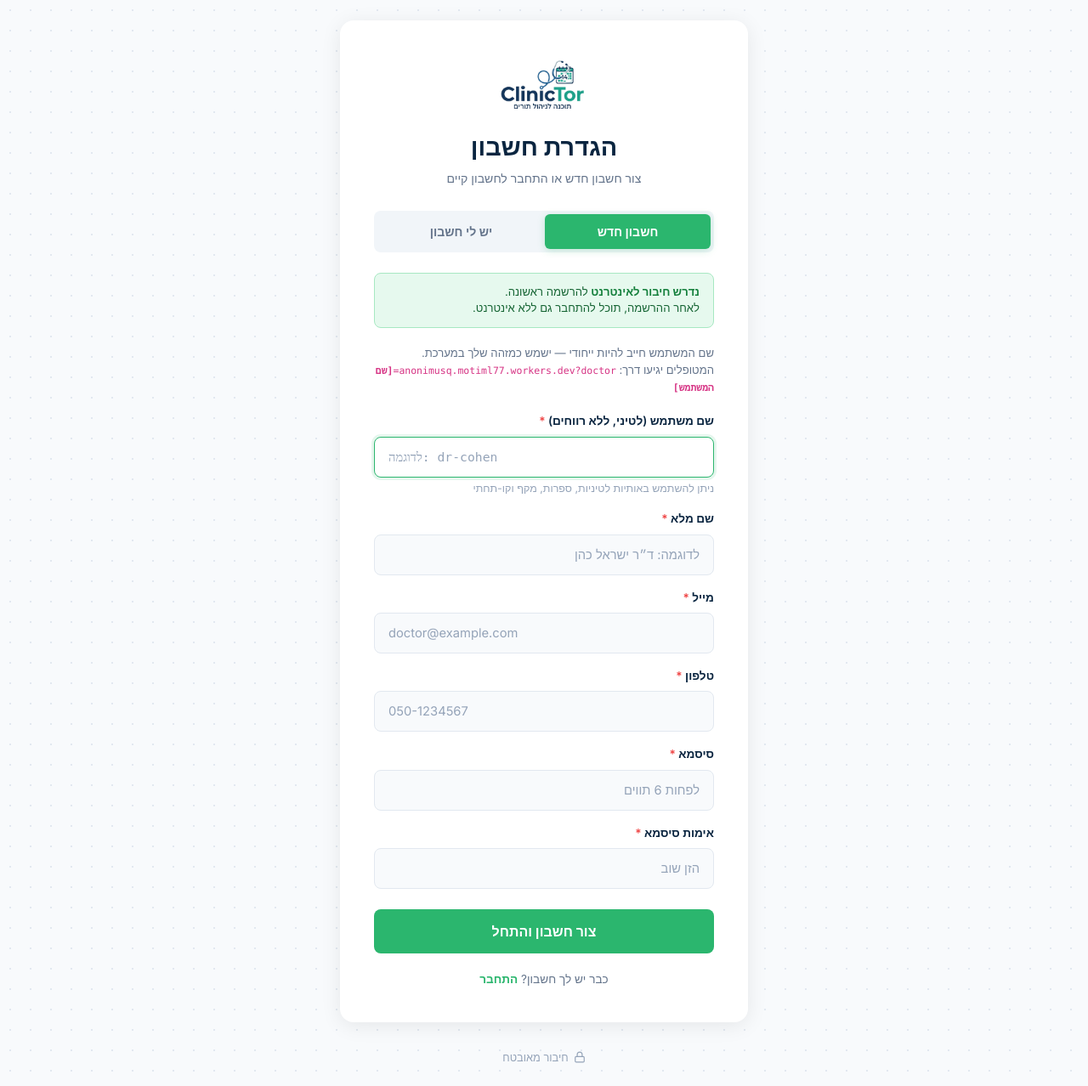
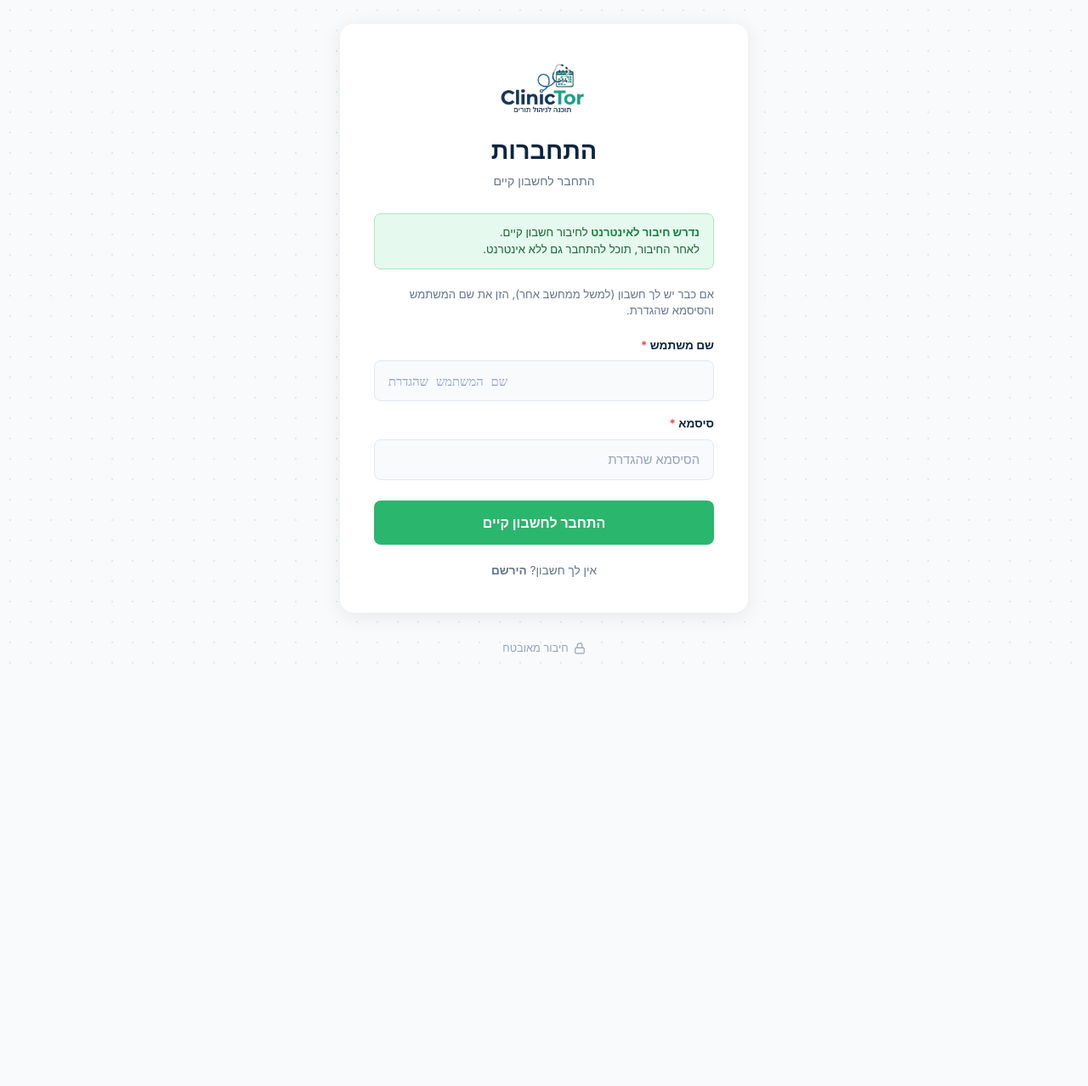
Before and after one commit to motiml77/AnonimusQ, a Flask app: page /setup in a window 1280 px wide. Shown: the whole page at 85% size. After the commit the page ends 781 px from the top, so only its background shows below. Run offline with Flask 3, Linux system fonts and the light colour scheme; some libraries are stand-ins or nearby versions.

Commit message:
v2.4.0: Setup page split, remove remember-me, rename exe to ClinicTor
- Setup page: default to login view, register via link (no tab toggle)
- Login page: removed "remember me" and localStorage credential saving
- All forms: autocomplete="off" to prevent browser autofill
- Installer exe renamed from AnonimousQ to ClinicTor

Co-Authored-By: Claude Opus 4.6 <noreply@anthropic.com>

```diff
--- a/doctor-app/templates/setup.html
+++ b/doctor-app/templates/setup.html
@@ -54,27 +54,6 @@
     color: #64748b;
     margin-bottom: 28px;
     text-align: center;
-  }
-  /* Tab pills */
-  .setup-card .nav-pills {
-    background: #f1f5f9;
-    border-radius: 8px;
-    padding: 4px;
-    margin-bottom: 24px;
-  }
-  .setup-card .nav-pills .nav-link {
-    color: #64748b;
-    font-weight: 600;
-    font-size: 0.88rem;
-    border-radius: 6px;
-    padding: 10px 16px;
-    font-family: 'Inter', 'Segoe UI', sans-serif;
-    border: none;
-  }
-  .setup-card .nav-pills .nav-link.active {
-    background: #2bb66e;
-    color: #fff;
-    box-shadow: 0 2px 8px rgba(43, 182, 110, 0.25);
   }
   /* Form inputs */
   .setup-label {
@@ -178,6 +157,7 @@
     color: #2bb66e;
     font-weight: 600;
     text-decoration: none;
+    cursor: pointer;
   }
   .setup-footer-link a:hover { text-decoration: underline; }
   .secure-footer {
@@ -206,9 +186,6 @@
       <img src="{{ url_for('static', filename='img/clinicTor-transparent.png') }}" alt="ClinicTor" />
     </div>
 
-    <h1>הגדרת חשבון</h1>
-    <p class="setup-subtitle">צור חשבון חדש או התחבר לחשבון קיים</p>
-
     {% with messages = get_flashed_messages(with_categories=true) %}
     {% if messages %}
       {% for category, message in messages %}
@@ -219,21 +196,49 @@
     {% endif %}
     {% endwith %}
 
-    <!-- Tab toggle -->
-    <ul class="nav nav-pills nav-fill" role="tablist">
-      <li class="nav-item" role="presentation">
-        <button class="nav-link active" data-bs-toggle="pill" data-bs-target="#newAccount"
-                type="button" role="tab">חשבון חדש</button>
-      </li>
-      <li class="nav-item" role="presentation">
-        <button class="nav-link" data-bs-toggle="pill" data-bs-target="#existingAccount"
-                type="button" role="tab">יש לי חשבון</button>
-      </li>
-    </ul>
+    <!-- ====== Login View (default) ====== -->
+    <div id="loginView">
+      <h1>התחברות</h1>
+      <p class="setup-subtitle">התחבר לחשבון קיים</p>
 
-    <div class="tab-content">
-      <!-- ====== New Account Tab ====== -->
-      <div class="tab-pane fade show active" id="newAccount" role="tabpanel">
+      <div class="setup-info">
+        <strong>נדרש חיבור לאינטרנט</strong> לחיבור חשבון קיים.<br>
+        לאחר החיבור, תוכל להתחבר גם ללא אינטרנט.
+      </div>
+      <p style="font-size:0.82rem;color:#64748b;margin-bottom:20px;text-align:right;">
+        אם כבר יש לך חשבון (למשל ממחשב אחר), הזן את שם המשתמש והסיסמא שהגדרת.
+      </p>
+      <form method="post" autocomplete="off">
+        <input type="hidden" name="mode" value="existing" />
+        <label class="setup-label">שם משתמש <span class="required">*</span></label>
+        <input type="text" name="username" class="setup-input" style="font-family:monospace;direction:ltr;text-align:left;"
+               placeholder="שם המשתמש שהגדרת" required autocomplete="off"
+               pattern="[a-zA-Z0-9_\-]+" minlength="3" maxlength="40" />
+
+        <label class="setup-label">סיסמא <span class="required">*</span></label>
+        <input type="password" name="password" class="setup-input"
+               placeholder="הסיסמא שהגדרת" required autocomplete="off" />
+
+        <button type="submit" class="setup-btn setup-submit-btn">
+          <span class="btn-label">התחבר לחשבון קיים</span>
+          <span class="btn-loading hidden">
+            <span class="setup-spinner"></span>
+            מתחבר...
+          </span>
+        </button>
+      </form>
+
+      <div class="setup-footer-link">
+        אין לך חשבון?
+        <a onclick="showRegister()">הירשם</a>
+      </div>
+    </div>
+
+    <!-- ====== Register View ====== -->
+    <div id="registerView" class="hidden">
+      <h1>הרשמה</h1>
+      <p class="setup-subtitle">צור חשבון חדש</p>
+
       <div class="setup-info">
         <strong>נדרש חיבור לאינטרנט</strong> להרשמה ראשונה.<br>
         לאחר ההרשמה, תוכל להתחבר גם ללא אינטרנט.
@@ -243,33 +248,33 @@
         המטופלים יגיעו דרך:
         <code>anonimusq.motiml77.workers.dev?doctor=<strong>[שם המשתמש]</strong></code>
       </p>
-        <form method="post">
+      <form method="post" autocomplete="off">
         <input type="hidden" name="mode" value="register" />
         <label class="setup-label">שם משתמש (לטיני, ללא רווחים) <span class="required">*</span></label>
         <input type="text" name="username" class="setup-input" style="font-family:monospace;direction:ltr;text-align:left;"
-                 placeholder="לדוגמה: dr-cohen" required autofocus
+               placeholder="לדוגמה: dr-cohen" required autocomplete="off"
                pattern="[a-zA-Z0-9_\-]+" minlength="3" maxlength="40" />
         <div class="setup-hint">ניתן להשתמש באותיות לטיניות, ספרות, מקף וקו-תחתי</div>
 
         <label class="setup-label">שם מלא <span class="required">*</span></label>
         <input type="text" name="full_name" class="setup-input"
-                 placeholder="לדוגמה: ד״ר ישראל כהן" required />
+               placeholder="לדוגמה: ד״ר ישראל כהן" required autocomplete="off" />
 
         <label class="setup-label">מייל <span class="required">*</span></label>
         <input type="email" name="email" class="setup-input" style="direction:ltr;text-align:left;"
-                 placeholder="doctor@example.com" required />
+               placeholder="doctor@example.com" required autocomplete="off" />
 
         <label class="setup-label">טלפון <span class="required">*</span></label>
         <input type="tel" name="phone" class="setup-input" style="direction:ltr;text-align:left;"
-                 placeholder="050-1234567" required />
+               placeholder="050-1234567" required autocomplete="off" />
 
         <label class="setup-label">סיסמא <span class="required">*</span></label>
         <input type="password" name="password" class="setup-input"
-                 placeholder="לפחות 6 תווים" required />
+               placeholder="לפחות 6 תווים" required autocomplete="new-password" />
 
         <label class="setup-label">אימות סיסמא <span class="required">*</span></label>
         <input type="password" name="confirm" class="setup-input"
-                 placeholder="הזן שוב" required />
+               placeholder="הזן שוב" required autocomplete="new-password" />
 
         <button type="submit" class="setup-btn setup-submit-btn">
           <span class="btn-label">צור חשבון והתחל</span>
@@ -279,43 +284,13 @@
           </span>
         </button>
       </form>
-      </div>
 
-      <!-- ====== Existing Account Tab ====== -->
-      <div class="tab-pane fade" id="existingAccount" role="tabpanel">
-        <div class="setup-info">
-          <strong>נדרש חיבור לאינטרנט</strong> לחיבור חשבון קיים.<br>
-          לאחר החיבור, תוכל להתחבר גם ללא אינטרנט.
-        </div>
-        <p style="font-size:0.82rem;color:#64748b;margin-bottom:20px;text-align:right;">
-          אם כבר יש לך חשבון (למשל ממחשב אחר), הזן את שם המשתמש והסיסמא שהגדרת.
-        </p>
-        <form method="post">
-          <input type="hidden" name="mode" value="existing" />
-          <label class="setup-label">שם משתמש <span class="required">*</span></label>
-          <input type="text" name="username" class="setup-input" style="font-family:monospace;direction:ltr;text-align:left;"
-                 placeholder="שם המשתמש שהגדרת" required
-                 pattern="[a-zA-Z0-9_\-]+" minlength="3" maxlength="40" />
-
-          <label class="setup-label">סיסמא <span class="required">*</span></label>
-          <input type="password" name="password" class="setup-input"
-                 placeholder="הסיסמא שהגדרת" required />
-
-          <button type="submit" class="setup-btn setup-submit-btn">
-            <span class="btn-label">התחבר לחשבון קיים</span>
-            <span class="btn-loading hidden">
-              <span class="setup-spinner"></span>
-              מתחבר...
-            </span>
-          </button>
-        </form>
+      <div class="setup-footer-link">
+        יש לך חשבון?
+        <a onclick="showLogin()">התחבר</a>
       </div>
     </div>
 
-    <div class="setup-footer-link">
-      כבר יש לך חשבון?
-      <a href="{{ url_for('login') }}">התחבר</a>
-    </div>
   </div>
 
   <!-- Secure connection footer -->
@@ -329,6 +304,15 @@
 </div>
 
 <script>
+  function showRegister() {
+    document.getElementById('loginView').classList.add('hidden');
+    document.getElementById('registerView').classList.remove('hidden');
+  }
+  function showLogin() {
+    document.getElementById('registerView').classList.add('hidden');
+    document.getElementById('loginView').classList.remove('hidden');
+  }
+
   document.querySelectorAll("form").forEach(function(form) {
     form.addEventListener("submit", function() {
       var btn = form.querySelector(".setup-submit-btn");
@@ -339,9 +323,9 @@
       }
     });
   });
+
   {% if switch_to_existing %}
-  var existingTab = document.querySelector('[data-bs-target="#existingAccount"]');
-  if (existingTab) { existingTab.click(); }
+  // If server says to show existing/login view — it's already default
   {% endif %}
 </script>
 {% endblock %}
```
Also changed, not shown: doctor-app/templates/login.html (+3 -28 lines). Lines whose indentation alone changed are shown as unchanged.
